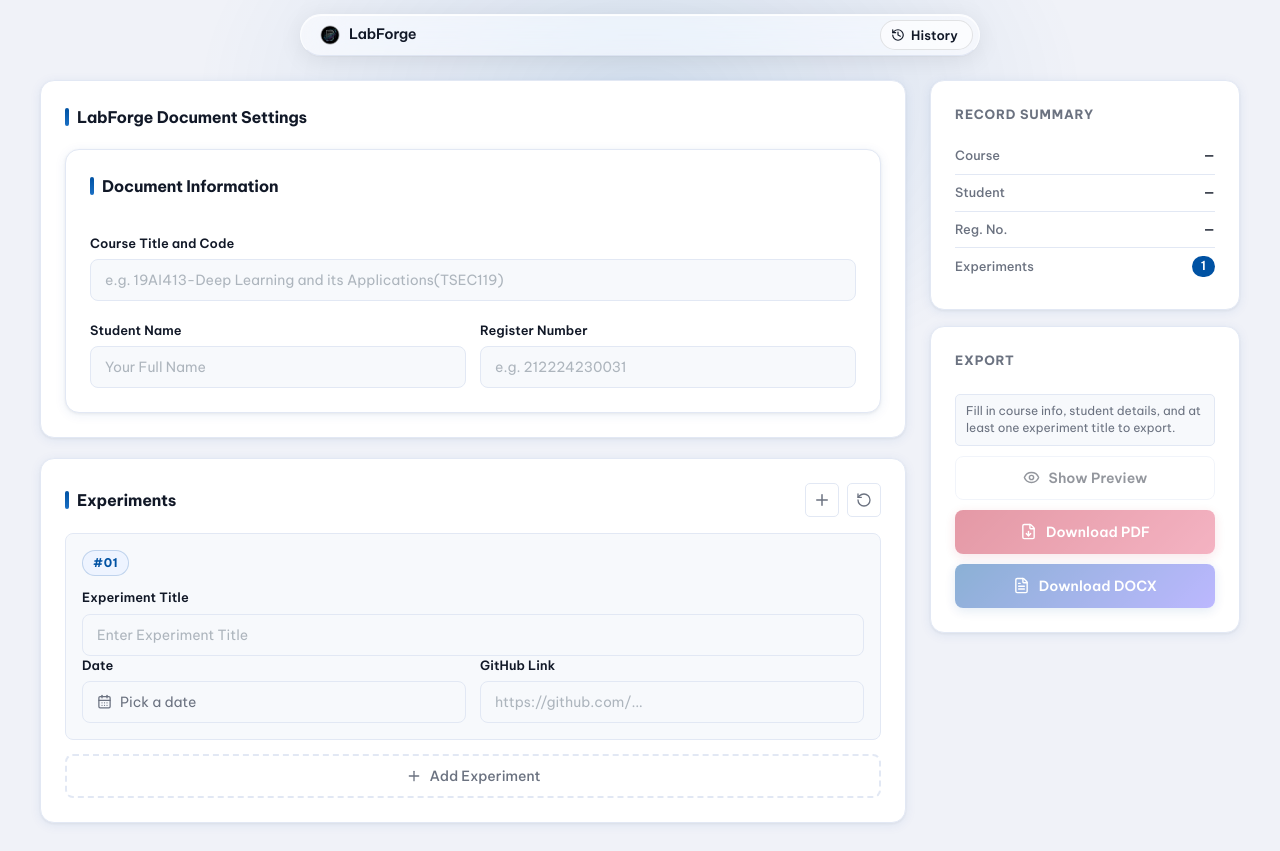
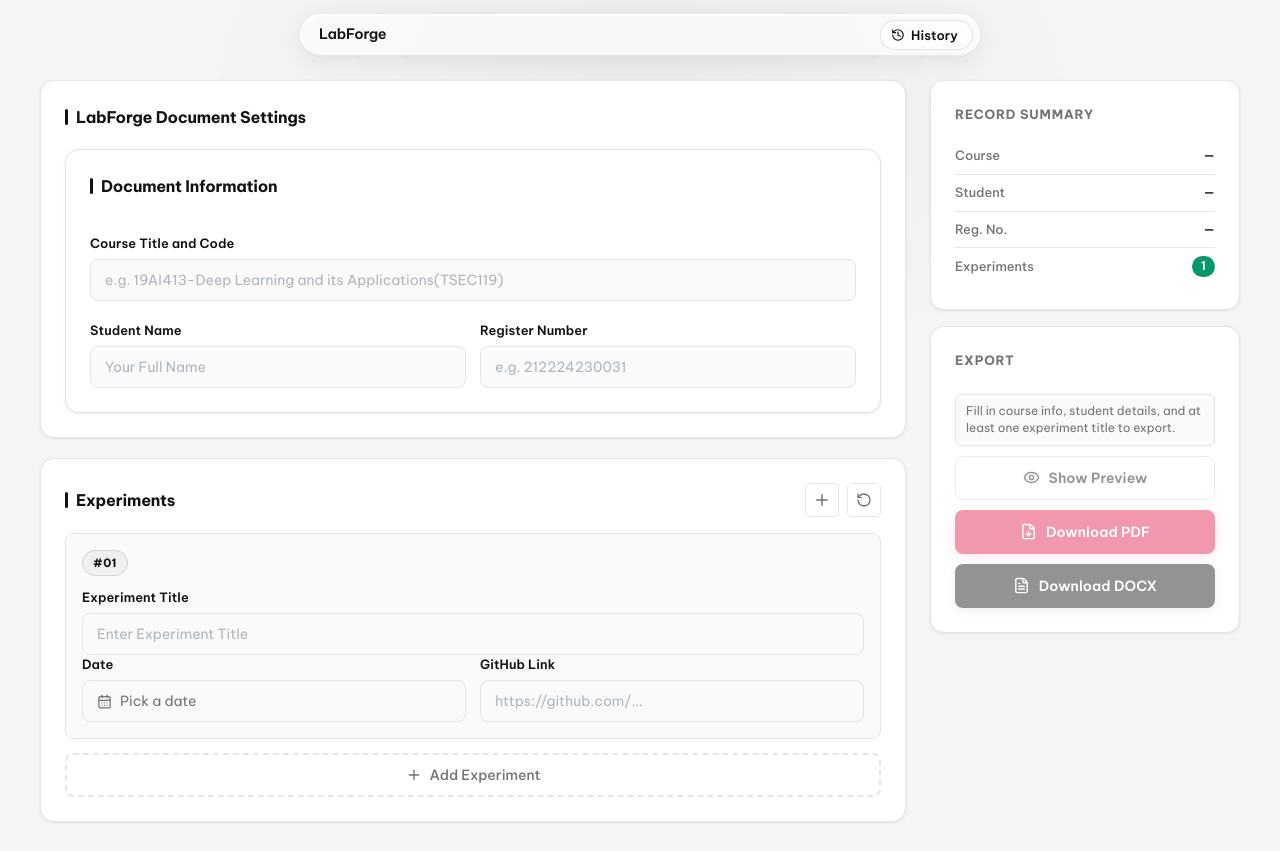
Before and after one commit to balasaravanank/LabForge, a Next.js app: page / in a window 1280 px wide. Built offline with nearby package versions, Linux system fonts and the light colour scheme.

Commit message:
Fix : UI and the logic

```diff
--- a/src/app/globals.css
+++ b/src/app/globals.css
@@ -2,21 +2,30 @@
 *, *::before, *::after { box-sizing: border-box; margin: 0; padding: 0; }
 
 :root {
-  --blue: #0052a3;
-  --blue-light: #1a6fc4;
-  --blue-pale: #eef4ff;
-  --red: #c41e3a;
-  --pink: #e8587a;
-  --purple: #6c63ff;
-  --teal: #00b4d8;
-  --bg: #f0f2f8;
+  /* ── Accent palette (clean, minimal) ── */
+  --accent-red: #e11d48;      /* rose-600 – PDF / danger */
+  --accent-red-bg: #fff1f2;   /* rose-50 */
+  --accent-sky: #0284c7;      /* sky-600 – DOCX / load */
+  --accent-sky-bg: #f0f9ff;   /* sky-50 */
+  --accent-green: #059669;    /* emerald-600 – counts / success */
+  --accent-green-bg: #ecfdf5; /* emerald-50 */
+  --accent-amber: #d97706;    /* amber-600 – warnings */
+  --accent-amber-bg: #fffbeb; /* amber-50 */
+
+  /* ── Neutral B&W base ── */
+  --bg: #f5f5f5;
   --surface: #ffffff;
-  --surface-2: #f7f9fc;
-  --border: #e2e8f4;
-  --text: #111827;
-  --text-muted: #6b7280;
-  --shadow-card: 0 2px 12px rgba(0,82,163,0.08), 0 1px 3px rgba(0,0,0,0.06);
-  --shadow-elevated: 0 8px 32px rgba(0,82,163,0.14), 0 2px 8px rgba(0,0,0,0.08);
+  --surface-2: #fafafa;
+  --border: #e5e5e5;
+  --border-strong: #d4d4d4;
+  --text: #111111;
+  --text-muted: #737373;
+
+  /* ── Shadows (neutral, no color tint) ── */
+  --shadow-card: 0 1px 4px rgba(0,0,0,0.06), 0 1px 2px rgba(0,0,0,0.04);
+  --shadow-elevated: 0 6px 24px rgba(0,0,0,0.10), 0 2px 6px rgba(0,0,0,0.06);
+
+  /* ── Shared tokens ── */
   --radius: 14px;
   --radius-sm: 8px;
   --radius-xs: 5px;
@@ -45,7 +54,7 @@
   transform: translateX(-50%);
   width: 900px; height: 600px;
   border-radius: 50%;
-  background: radial-gradient(ellipse at center, rgba(0,82,163,0.12) 0%, transparent 70%);
+  background: radial-gradient(ellipse at center, rgba(0,0,0,0.04) 0%, transparent 70%);
   pointer-events: none;
   z-index: 0;
 }
@@ -112,8 +121,8 @@
   width: 30px;
   height: 30px;
   border-radius: 50%;
-  background: #6c63ff;
-  color: white;
+  background: #111;
+  color: #fff;
   display: flex;
   align-items: center;
   justify-content: center;
@@ -165,10 +174,10 @@
 }
 
 .header-history-btn:hover {
-  background: rgba(255, 255, 255, 0.9);
-  border-color: rgba(0, 82, 163, 0.25);
-  color: var(--blue);
-  box-shadow: 0 2px 8px rgba(0, 82, 163, 0.12);
+  background: rgba(255, 255, 255, 0.95);
+  border-color: rgba(0, 0, 0, 0.2);
+  color: var(--text);
+  box-shadow: 0 2px 8px rgba(0, 0, 0, 0.08);
 }
 
 .header-history-badge {
@@ -179,8 +188,8 @@
   height: 18px;
   padding: 0 5px;
   border-radius: 999px;
-  background: var(--blue);
-  color: white;
+  background: #111;
+  color: #fff;
   font-size: 0.68rem;
   font-weight: 700;
   line-height: 1;
@@ -226,9 +235,9 @@
 .section-title::before {
   content: "";
   display: inline-block;
-  width: 4px; height: 18px;
+  width: 3px; height: 16px;
   border-radius: 2px;
-  background: linear-gradient(to bottom, var(--blue), var(--blue-light));
+  background: #111;
   flex-shrink: 0;
 }
 
@@ -272,9 +281,9 @@
 }
 
 .field-group input:focus {
-  border-color: var(--blue);
+  border-color: #111;
   background: var(--surface);
-  box-shadow: 0 0 0 3px rgba(0,82,163,0.1);
+  box-shadow: 0 0 0 3px rgba(0,0,0,0.07);
 }
 
 .field-group input::placeholder { color: #adb5bd; }
@@ -293,8 +302,8 @@
 }
 
 .experiment-card:hover {
-  border-color: rgba(0,82,163,0.25);
-  box-shadow: 0 2px 10px rgba(0,82,163,0.07);
+  border-color: #bbb;
+  box-shadow: 0 2px 10px rgba(0,0,0,0.07);
 }
 
 @keyframes fadeSlideIn {
@@ -310,14 +319,14 @@
 }
 
 .exp-badge {
-  font-size: 0.75rem;
+  font-size: 0.72rem;
   font-weight: 700;
-  color: var(--blue);
-  background: var(--blue-pale);
-  border: 1px solid rgba(0,82,163,0.2);
+  color: #111;
+  background: #f0f0f0;
+  border: 1px solid #d4d4d4;
   border-radius: 999px;
   padding: 3px 10px;
-  letter-spacing: 0.5px;
+  letter-spacing: 0.4px;
 }
 
 /* ─── ADD EXPERIMENT BUTTON ────────────────────────────────────────── */
@@ -336,9 +345,9 @@
 }
 
 .add-exp-btn:hover {
-  border-color: var(--blue);
-  color: var(--blue);
-  background: var(--blue-pale);
+  border-color: #111;
+  color: #111;
+  background: #f0f0f0;
 }
 
 /* ─── ICON BUTTONS ─────────────────────────────────────────────────── */
@@ -354,8 +363,8 @@
   flex-shrink: 0;
 }
 
-.icon-btn:hover { border-color: var(--blue); color: var(--blue); background: var(--blue-pale); }
-.icon-btn.danger:hover { border-color: var(--red); color: var(--red); background: #fff0f3; }
+.icon-btn:hover { border-color: #111; color: #111; background: #f0f0f0; }
+.icon-btn.danger:hover { border-color: var(--accent-red); color: var(--accent-red); background: var(--accent-red-bg); }
 
 /* ─── SIDE PANEL ───────────────────────────────────────────────────── */
 .side-panel { position: relative; }
@@ -401,12 +410,13 @@
   font-weight: 600;
   color: var(--text);
   text-align: right;
-  word-break: break-all;
+  overflow-wrap: anywhere;
+  word-break: normal;
 }
 
 .exp-count {
-  background: var(--blue);
-  color: white;
+  background: var(--accent-green);
+  color: #fff;
   border-radius: 999px;
   padding: 1px 9px;
   font-size: 0.78rem;
@@ -447,31 +457,31 @@
 .preview-btn {
   background: var(--surface);
   color: var(--text);
-  border: 1.5px solid var(--border);
+  border: 1.5px solid var(--border-strong);
 }
-.preview-btn:hover:not(:disabled) { border-color: var(--blue); color: var(--blue); background: var(--blue-pale); transform: translateY(-1px); }
+.preview-btn:hover:not(:disabled) { border-color: #111; color: #111; background: #f0f0f0; transform: translateY(-1px); }
 
 .pdf-btn {
-  background: linear-gradient(135deg, var(--red) 0%, var(--pink) 100%);
-  color: white;
-  box-shadow: 0 3px 12px rgba(196,30,58,0.25);
+  background: var(--accent-red);
+  color: #fff;
+  box-shadow: 0 3px 12px rgba(225,29,72,0.22);
 }
-.pdf-btn:hover:not(:disabled) { transform: translateY(-2px); box-shadow: 0 6px 18px rgba(196,30,58,0.35); }
+.pdf-btn:hover:not(:disabled) { transform: translateY(-2px); box-shadow: 0 6px 18px rgba(225,29,72,0.32); }
 
 .docx-btn {
-  background: linear-gradient(135deg, var(--blue) 0%, var(--purple) 100%);
-  color: white;
-  box-shadow: 0 3px 12px rgba(0,82,163,0.25);
+  background: #111;
+  color: #fff;
+  box-shadow: 0 3px 12px rgba(0,0,0,0.15);
 }
-.docx-btn:hover:not(:disabled) { transform: translateY(-2px); box-shadow: 0 6px 18px rgba(0,82,163,0.35); }
+.docx-btn:hover:not(:disabled) { transform: translateY(-2px); box-shadow: 0 6px 18px rgba(0,0,0,0.22); background: #222; }
 
 /* ─── INFO TIP ─────────────────────────────────────────────────────── */
 .info-tip {
   font-size: 0.78rem;
   color: var(--text-muted);
   line-height: 1.5;
-  background: linear-gradient(135deg, #f0f5ff, #fafbff);
-  border-color: rgba(0,82,163,0.15);
+  background: var(--surface-2);
+  border-color: var(--border);
 }
 
 /* ─── PREVIEW MODAL ────────────────────────────────────────────────── */
@@ -653,7 +663,7 @@
   max-width: 92vw;
   background: var(--surface);
   border-left: 1px solid var(--border);
-  box-shadow: -8px 0 32px rgba(0,82,163,0.12);
+  box-shadow: -8px 0 32px rgba(0,0,0,0.10);
   z-index: 160;
   display: flex;
   flex-direction: column;
@@ -685,8 +695,8 @@
 }
 
 .history-count-badge {
-  background: var(--blue);
-  color: white;
+  background: #111;
+  color: #fff;
   border-radius: 999px;
   font-size: 0.68rem;
   font-weight: 700;
@@ -703,15 +713,15 @@
 .history-clear-btn {
   font-size: 0.75rem;
   font-weight: 600;
-  color: var(--red);
-  background: #fff0f3;
-  border: 1px solid rgba(196,30,58,0.2);
+  color: var(--accent-red);
+  background: var(--accent-red-bg);
+  border: 1px solid rgba(225,29,72,0.18);
   border-radius: var(--radius-xs);
   padding: 4px 10px;
   cursor: pointer;
   transition: all var(--transition);
 }
-.history-clear-btn:hover { background: #ffe4ea; border-color: var(--red); }
+.history-clear-btn:hover { background: #ffe4ea; border-color: var(--accent-red); }
 
 .history-drawer-body {
   flex: 1;
@@ -748,8 +758,8 @@
   transition: border-color var(--transition), box-shadow var(--transition);
 }
 .history-item:hover {
-  border-color: rgba(0,82,163,0.22);
-  box-shadow: 0 2px 10px rgba(0,82,163,0.07);
+  border-color: #bbb;
+  box-shadow: 0 2px 10px rgba(0,0,0,0.07);
 }
 
 .history-format-badge {
@@ -763,8 +773,8 @@
   width: fit-content;
   letter-spacing: 0.4px;
 }
-.badge-pdf  { background: #fff0f3; color: var(--red);  border: 1px solid rgba(196,30,58,0.25); }
-.badge-docx { background: var(--blue-pale); color: var(--blue); border: 1px solid rgba(0,82,163,0.2); }
+.badge-pdf  { background: var(--accent-red-bg);  color: var(--accent-red);  border: 1px solid rgba(225,29,72,0.22); }
+.badge-docx { background: var(--accent-sky-bg); color: var(--accent-sky); border: 1px solid rgba(2,132,199,0.22); }
 
 .history-item-info { display: flex; flex-direction: column; gap: 2px; }
 
@@ -789,7 +799,7 @@
 
 .history-item-exps {
   font-size: 0.72rem;
-  color: var(--blue);
+  color: var(--accent-green);
   font-weight: 600;
 }
 
@@ -818,9 +828,9 @@
   justify-content: center;
 }
 .history-load-btn:hover {
-  border-color: var(--blue);
-  color: var(--blue);
-  background: var(--blue-pale);
+  border-color: #111;
+  color: #111;
+  background: #f0f0f0;
 }
 
 /* ─── CALENDAR PICKER ──────────────────────────────────────────────── */
@@ -849,9 +859,9 @@
 .cal-trigger--filled { color: var(--text); }
 .cal-trigger:hover,
 .cal-trigger:focus {
-  border-color: var(--blue);
+  border-color: #111;
   background: var(--surface);
-  box-shadow: 0 0 0 3px rgba(0,82,163,0.1);
+  box-shadow: 0 0 0 3px rgba(0,0,0,0.06);
   outline: none;
 }
 .cal-trigger-icon { flex-shrink: 0; color: var(--text-muted); }
@@ -863,12 +873,12 @@
   bottom: calc(100% + 6px);
   left: 0;
   width: 290px;
-  background: #1a1d2e;
+  background: #111;
   border-radius: 16px;
-  box-shadow: 0 16px 48px rgba(0,0,0,0.45), 0 2px 8px rgba(0,0,0,0.3);
+  box-shadow: 0 16px 48px rgba(0,0,0,0.4), 0 2px 8px rgba(0,0,0,0.22);
   padding: 18px 16px 12px;
   animation: calPopIn 0.18s ease;
-  color: #e0e4f0;
+  color: #e5e5e5;
 }
 
 @keyframes calPopIn {
@@ -887,21 +897,21 @@
 .cal-month-label {
   font-size: 0.95rem;
   font-weight: 700;
-  color: #e0e4f0;
+  color: #fff;
   letter-spacing: -0.2px;
 }
 
 .cal-nav-btn {
   width: 32px; height: 32px;
   border-radius: 8px;
-  background: rgba(255,255,255,0.06);
+  background: rgba(255,255,255,0.08);
   border: none;
-  color: #9ba3c0;
+  color: #a3a3a3;
   display: flex; align-items: center; justify-content: center;
   cursor: pointer;
   transition: background 0.15s ease, color 0.15s ease;
 }
-.cal-nav-btn:hover { background: rgba(255,255,255,0.12); color: #e0e4f0; }
+.cal-nav-btn:hover { background: rgba(255,255,255,0.15); color: #fff; }
 
 /* Grid */
 .cal-grid {
@@ -915,7 +925,7 @@
   text-align: center;
   font-size: 0.72rem;
   font-weight: 600;
-  color: #6b7498;
+  color: #737373;
   padding-bottom: 8px;
   display: flex;
   align-items: center;
@@ -932,7 +942,7 @@
   border-radius: 50%;
   font-size: 0.83rem;
   font-weight: 500;
-  color: #c9cee8;
+  color: #d4d4d4;
   background: transparent;
   border: none;
   cursor: pointer;
@@ -942,12 +952,12 @@
   line-height: 1;
 }
 .cal-day:hover:not(:disabled) {
-  background: rgba(255,255,255,0.08);
+  background: rgba(255,255,255,0.1);
   color: #fff;
 }
 
 .cal-day--overflow {
-  color: #3e4260;
+  color: #404040;
   cursor: default;
   pointer-events: none;
 }
@@ -958,12 +968,12 @@
 }
 
 .cal-day--selected {
-  background: linear-gradient(135deg, #6c63ff 0%, #9b59f5 100%);
-  color: #fff !important;
+  background: #fff;
+  color: #111 !important;
   font-weight: 700;
-  box-shadow: 0 4px 14px rgba(108,99,255,0.45);
+  box-shadow: 0 2px 10px rgba(255,255,255,0.25);
 }
-.cal-day--selected:hover { background: linear-gradient(135deg, #7a72ff 0%, #aa6af8 100%); }
+.cal-day--selected:hover { background: #e5e5e5; }
 
 .cal-today-dot {
   position: absolute;
@@ -972,14 +982,14 @@
   transform: translateX(-50%);
   width: 4px; height: 4px;
   border-radius: 50%;
-  background: #6c63ff;
+  background: #fff;
 }
 
 /* Footer actions */
 .cal-footer {
   display: flex;
   gap: 8px;
-  border-top: 1px solid rgba(255,255,255,0.07);
+  border-top: 1px solid rgba(255,255,255,0.08);
   padding-top: 10px;
 }
 
@@ -997,18 +1007,18 @@
 }
 
 .cal-today-btn {
-  background: rgba(108,99,255,0.15);
-  color: #9b8fff;
-  border: 1px solid rgba(108,99,255,0.25);
+  background: rgba(255,255,255,0.12);
+  color: #e5e5e5;
+  border: 1px solid rgba(255,255,255,0.15);
 }
-.cal-today-btn:hover { background: rgba(108,99,255,0.28); color: #c3b8ff; }
+.cal-today-btn:hover { background: rgba(255,255,255,0.22); color: #fff; }
 
 .cal-clear-btn {
   background: rgba(255,255,255,0.05);
-  color: #7a8099;
+  color: #737373;
   border: 1px solid rgba(255,255,255,0.08);
 }
-.cal-clear-btn:hover { background: rgba(255,255,255,0.1); color: #c0c5db; }
+.cal-clear-btn:hover { background: rgba(255,255,255,0.1); color: #a3a3a3; }
 
 /* ─── FOOTER ───────────────────────────────────────────────────────── */
 .app-footer {
--- a/src/components/Header.tsx
+++ b/src/components/Header.tsx
@@ -11,7 +11,6 @@
     <div className="pill-header-container">
       <header className="pill-header">
         <div className="header-logo-group">
-          <img src="/logo.png" alt="LabForge Logo" className="brand-logo" />
           <span className="brand-title">LabForge</span>
         </div>
 
```
